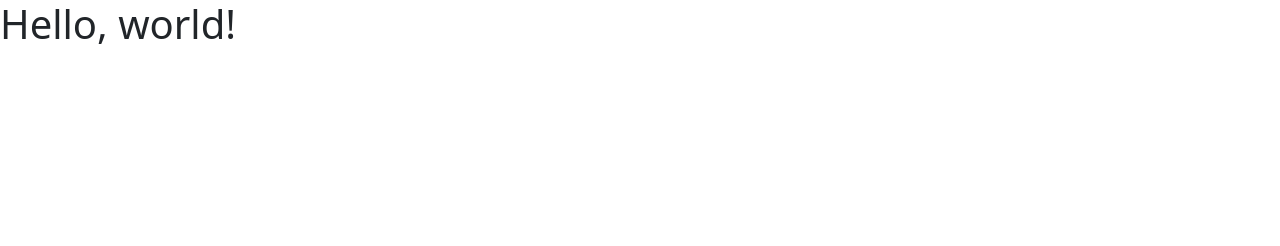
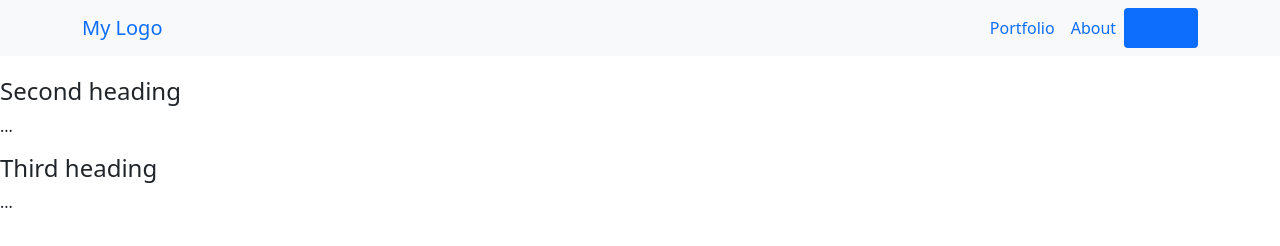
Before and after one commit to Sboursen/My-Portfolio-Bootstrap, a website: page index.html in a window 1280 px wide. Drawn offline with nearby package versions, Linux system fonts and the light colour scheme.

Commit message:
Add navbar and scrollspy

```diff
--- a/index.html
+++ b/index.html
@@ -1,38 +1,83 @@
 <!DOCTYPE html>
 <html lang="en">
-
   <head>
-  <meta charset="UTF-8">
-  <meta http-equiv="X-UA-Compatible" content="IE=edge">
-  <meta name="viewport"
-    content="width=device-width, initial-scale=1.0">
+    <meta charset="UTF-8" />
+    <meta http-equiv="X-UA-Compatible" content="IE=edge" />
+    <meta name="viewport" content="width=device-width, initial-scale=1.0" />
 
     <!-- Vanilla CSS (Optional) -->
-  <link rel="stylesheet" href="style.css">
+    <link rel="stylesheet" href="style.css" />
     <!-- Bootstrap CSS -->
     <link
       href="https://cdn.jsdelivr.net/npm/bootstrap@5.1.3/dist/css/bootstrap.min.css"
       rel="stylesheet"
       integrity="sha384-1BmE4kWBq78iYhFldvKuhfTAU6auU8tT94WrHftjDbrCEXSU1oBoqyl2QvZ6jIW3"
-    crossorigin="anonymous">
+      crossorigin="anonymous"
+    />
 
     <title>My portfolio | Bootstrap</title>
   </head>
 
   <body>
-  <h1>Hello, world!</h1>
+    <!-- Bootstrap Bundle with Popper -->
+    <nav
+      class="navbar navbar-expand-lg navbar-light bg-light fixed-top"
+      id="navbar"
+    >
+      <div class="container">
+        <a class="navbar-brand text-primary" href="#">My Logo</a>
+        <button
+          class="navbar-toggler"
+          type="button"
+          data-bs-toggle="collapse"
+          data-bs-target="#navbarSupportedContent"
+          aria-controls="navbarSupportedContent"
+          aria-expanded="false"
+          aria-label="Toggle navigation"
+        >
+          <span class="navbar-toggler-icon"></span>
+        </button>
+        <div class="collapse navbar-collapse" id="navbarSupportedContent">
+          <ul class="navbar-nav nav-pills ms-auto">
+            <li class="nav-item">
+              <a
+                class="nav-link active text-primary"
+                aria-current="page"
+                href="#portfolio"
+                >Portfolio</a
+              >
+            </li>
+            <li class="nav-item">
+              <a class="nav-link active text-primary" href="#about">About</a>
+            </li>
+            <li class="nav-item">
+              <a class="nav-link active text-primary" href="#contact"
+                >Contact</a
+              >
+            </li>
+          </ul>
+        </div>
+      </div>
+    </nav>
 
-
-
-
-
-  <!-- Bootstrap Bundle with Popper -->
+    <div
+      data-bs-spy="scroll"
+      data-bs-target="#navbar"
+      data-bs-offset="0"
+      class="scrollspy-example"
+      tabindex="0"
+    >
+      <h4 id="portfolio">First heading</h4>
+      <p>...</p>
+      <h4 id="about">Second heading</h4>
+      <p>...</p>
+      <h4 id="contact">Third heading</h4>
+      <p>...</p>
+    </div>
     <script
       src="https://cdn.jsdelivr.net/npm/bootstrap@5.1.3/dist/js/bootstrap.bundle.min.js"
       integrity="sha384-ka7Sk0Gln4gmtz2MlQnikT1wXgYsOg+OMhuP+IlRH9sENBO0LRn5q+8nbTov4+1p"
-    crossorigin="anonymous">
-    </script>
-
+      crossorigin="anonymous"
+    ></script>
   </body>
-
 </html>
```
Lines whose indentation alone changed are shown as unchanged.
